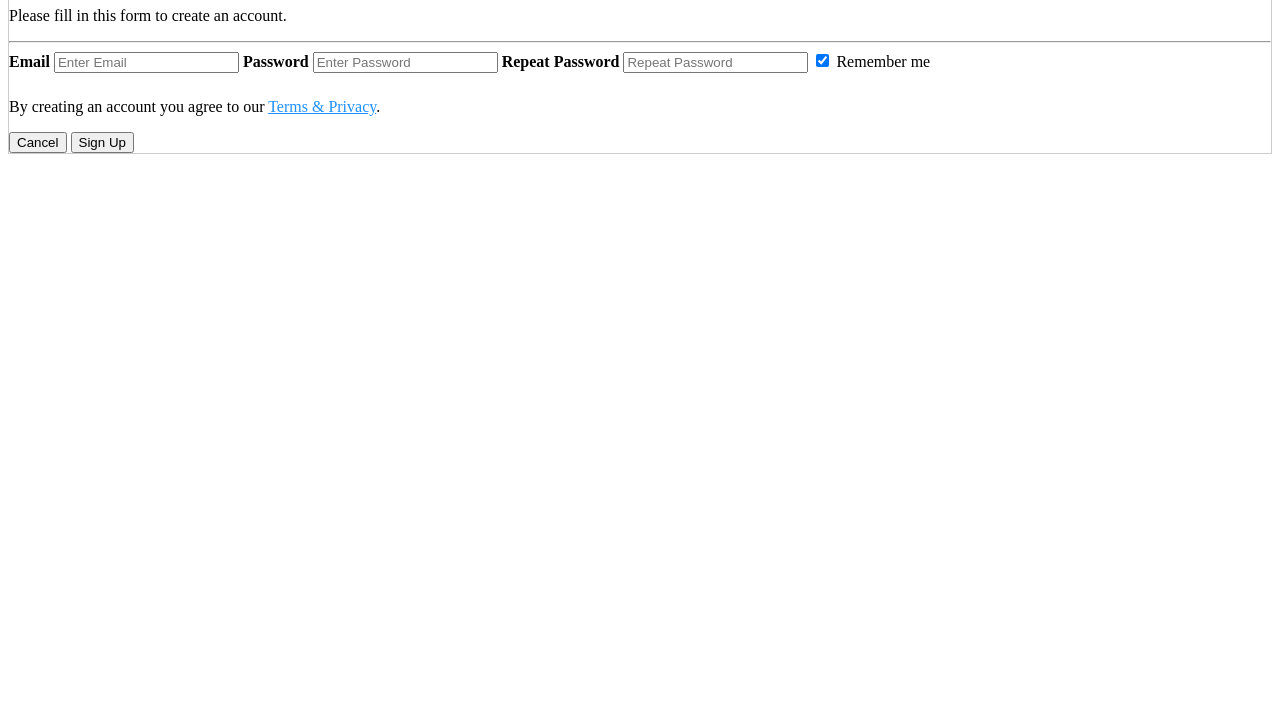
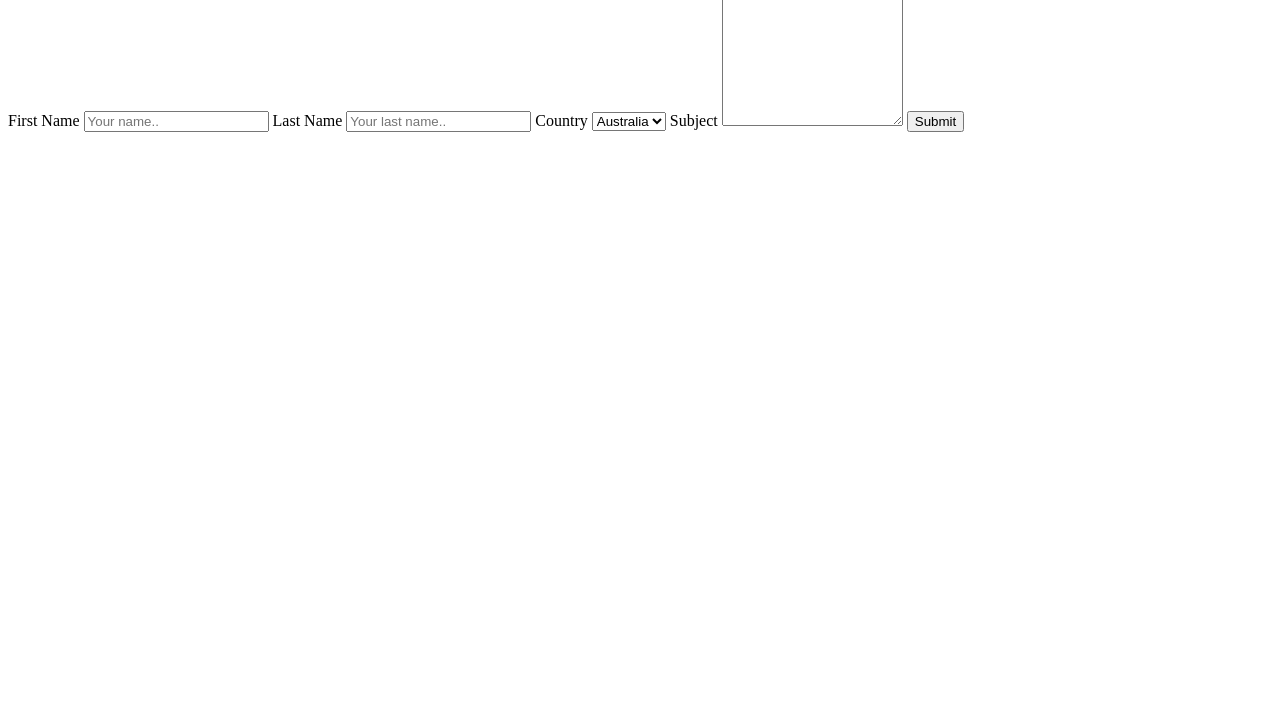
Before and after one commit to Punith1987/punit1, a plain HTML site: page Index.html in a window 1280 px wide. Shown: the part 82-800 px from the top of the page. Drawn offline with Linux system fonts and the light colour scheme.

Commit message:
Update Index.html

```diff
--- a/Index.html
+++ b/Index.html
@@ -1,28 +1,23 @@
-<form action="action_page.php" style="border:1px solid #ccc">
-  <div class="container">
-    <h1>Sign Up</h1>
-    <p>Please fill in this form to create an account.</p>
-    <hr>
+<div class="container">
+  <form action="action_page.php">
 
-    <label for="email"><b>Email</b></label>
-    <input type="text" placeholder="Enter Email" name="email" required>
+    <label for="fname">First Name</label>
+    <input type="text" id="fname" name="firstname" placeholder="Your name..">
 
-    <label for="psw"><b>Password</b></label>
-    <input type="password" placeholder="Enter Password" name="psw" required>
+    <label for="lname">Last Name</label>
+    <input type="text" id="lname" name="lastname" placeholder="Your last name..">
 
-    <label for="psw-repeat"><b>Repeat Password</b></label>
-    <input type="password" placeholder="Repeat Password" name="psw-repeat" required>
+    <label for="country">Country</label>
+    <select id="country" name="country">
+      <option value="australia">Australia</option>
+      <option value="canada">Canada</option>
+      <option value="usa">USA</option>
+    </select>
 
-    <label>
-      <input type="checkbox" checked="checked" name="remember" style="margin-bottom:15px">
-Remember me
-    </label>
+    <label for="subject">Subject</label>
+    <textarea id="subject" name="subject" placeholder="Write something.." style="height:200px"></textarea>
 
-    <p>By creating an account you agree to our <a href="#" style="color:dodgerblue">Terms & Privacy</a>.</p>
+    <input type="submit" value="Submit">
 
-    <div class="clearfix">
-      <button type="button" class="cancelbtn">Cancel</button>
-      <button type="submit" class="signupbtn">Sign Up</button>
-    </div>
-  </div>
-</form>
+  </form>
+</div>
```
